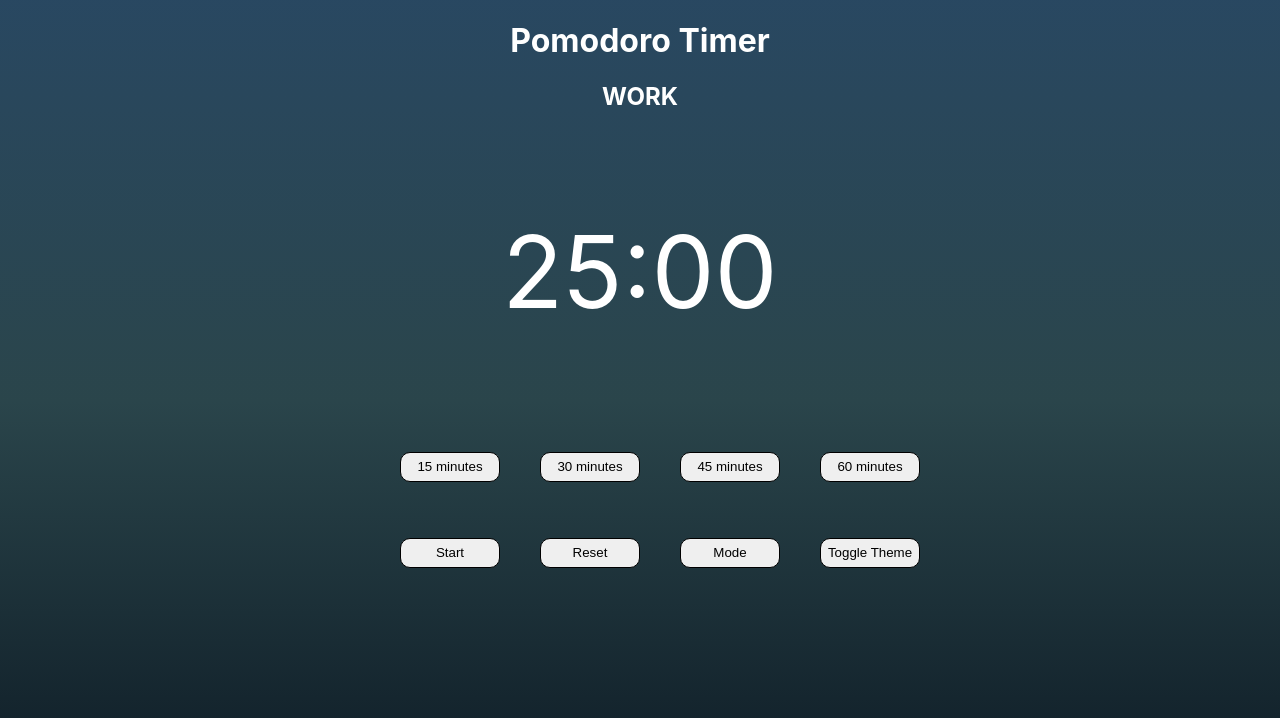
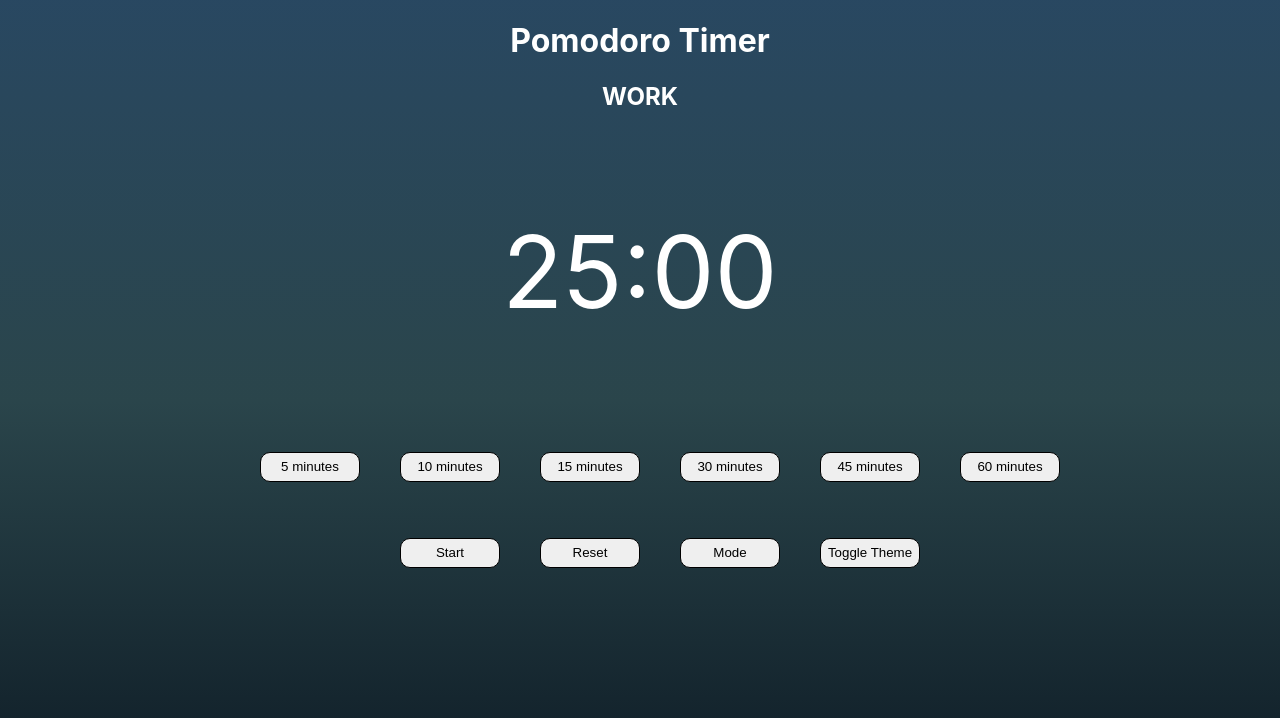
Before and after one commit to William-Mejia-Learning/pomodoro-timer, a React (Create React App) app in the folder client/: page / in a window 1280 px wide. Shown: the top 718 px of the page. Built offline with nearby package versions, Linux system fonts and the light colour scheme.

Commit message:
feat:added 2 more time slots

```diff
--- a/client/src/App.js
+++ b/client/src/App.js
@@ -81,6 +81,30 @@ function App() {
         <p className="timer">{formatTime(timer)}</p>
       </div>
       <ul>
+      <li>
+            <button
+              onClick={() => {
+                handleRunning(false)
+                handleSelected(300)
+                setTimer(300)
+                handleReset(300)
+              }}
+            >
+              5 minutes
+            </button>
+        </li>
+        <li>
+          <button
+            onClick={() => {
+              handleRunning(false)
+              handleSelected(600)
+              setTimer(600)
+              handleReset(600)
+            }}
+          >
+            10 minutes
+          </button>
+        </li>
         <li>
           <button
             onClick={() => {
```
